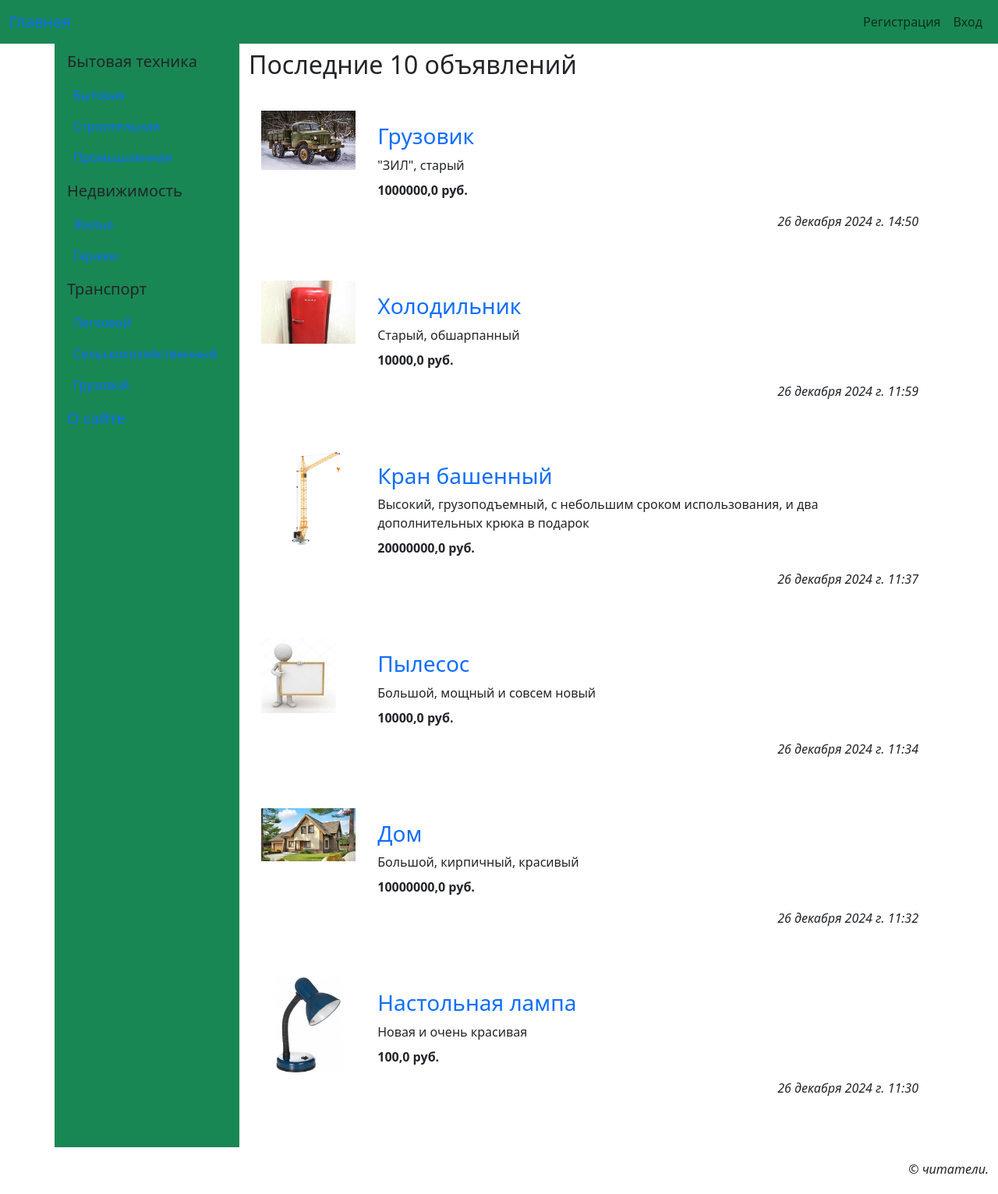
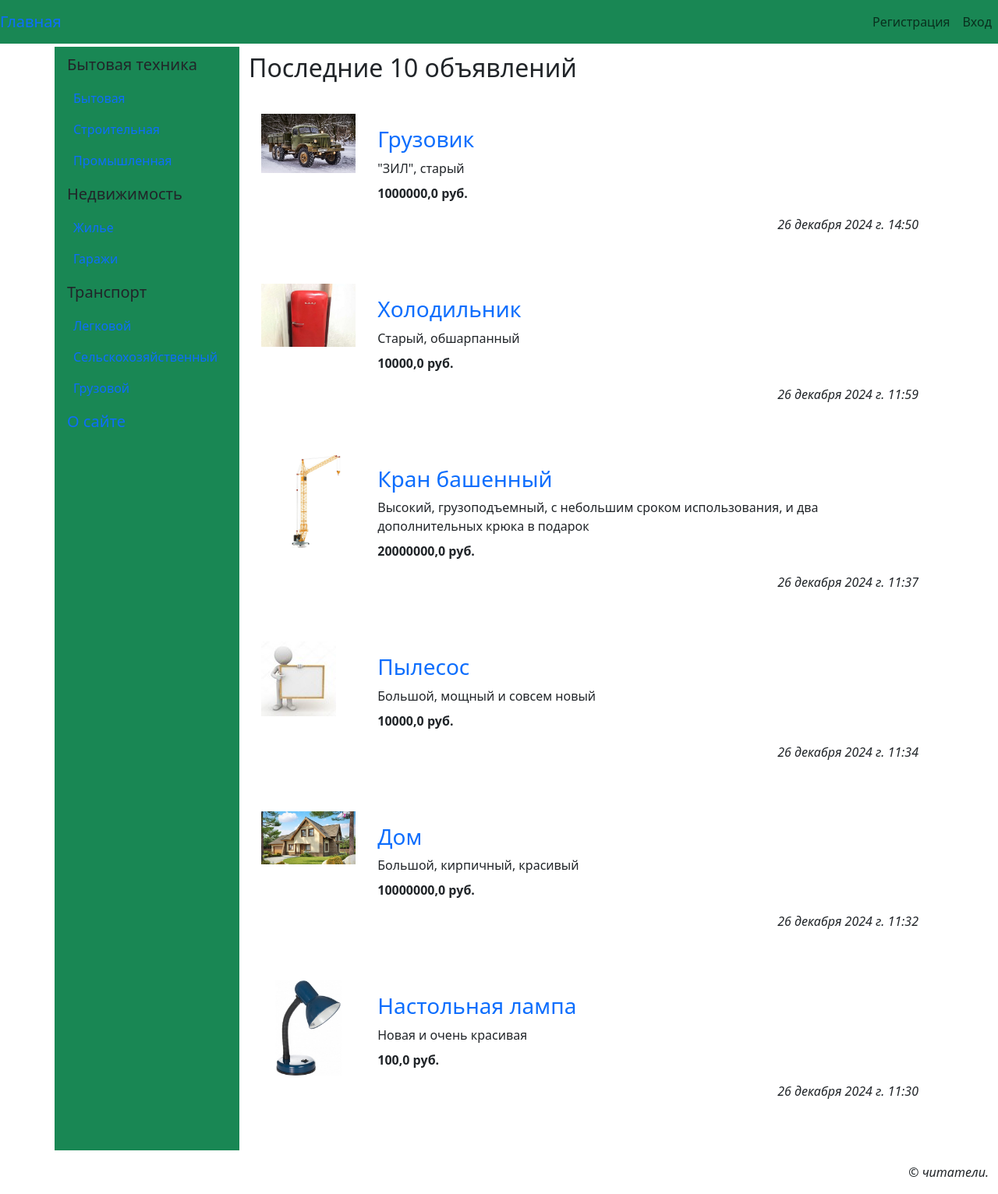
Before and after one commit to inteldyne/bboard, a Django app: page / in a window 1280 px wide. Shown: the whole page at 78% size. Before the commit the page ends 1506 px from the top, so only its background shows below. Run offline with Django 5.2, Linux system fonts and the light colour scheme; data comes from the database, SQL or seed files in the repository; some libraries are stand-ins or nearby versions.

Commit message:
Edited the layout

```diff
--- a/main/static/main/style.css
+++ b/main/static/main/style.css
@@ -1,3 +1,7 @@
+.ads {
+  margin-top: 60px !important;
+}
+
 img.main-image {
   width: 300px;
 }
--- a/main/static/main/style.min.css
+++ b/main/static/main/style.min.css
@@ -1 +1 @@
-img.main-image{width:300px}img.additional-image{width:180px}.card{border:0}.card h3.card-title a{text-decoration:none}
+.ads{margin-top:60px!important}img.main-image{width:300px}img.additional-image{width:180px}.card{border:0}.card h3.card-title a{text-decoration:none}
--- a/main/static/main/style.scss
+++ b/main/static/main/style.scss
@@ -1,3 +1,7 @@
+.ads {
+  margin-top: 60px !important;
+}
+
 img {
   &.main-image {
     width: 300px;
--- a/main/templates/layouts/basic.html
+++ b/main/templates/layouts/basic.html
@@ -13,7 +13,7 @@
     {% bootstrap_javascript %}
 </head>
 <body class="container-fluid">
-<nav class="row navbar navbar-expand-md bg-success">
+<nav class="row navbar navbar-expand-md bg-success fixed-top">
     <div class="col container">
         <a class="navbar-brand text-primary"
            href="{% url 'main:index' %}">Главная</a>
@@ -52,7 +52,7 @@
         </div>
     </div>
 </nav>
-<div class="container">
+<div class="container ads">
     <div class="row">
         <nav class="col-md-auto nav flex-column bg-success">
             {% for rubric in rubrics %}
```
Also changed, not shown: 1 other file.
